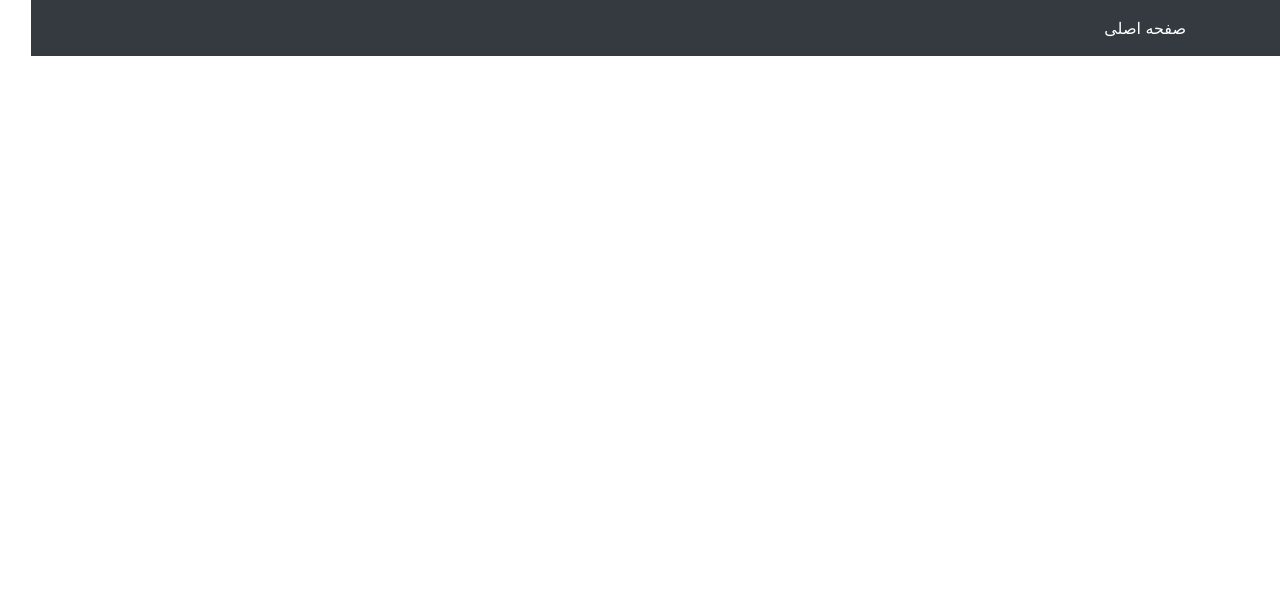
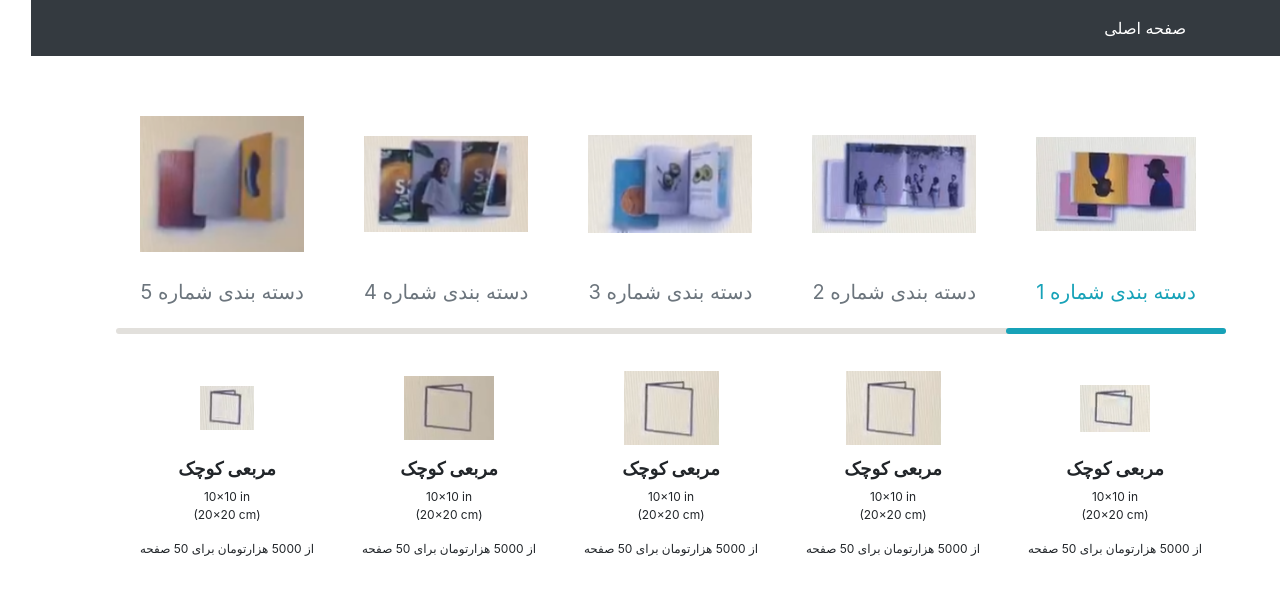
Before and after one commit to akbarSalahshour/bookstore-front-end, a Nuxt app: page / in a window 1280 px wide. Shown: the top 594 px of the page. Built offline with nearby package versions, Linux system fonts and the light colour scheme.

Commit message:
create index page

```diff
--- a/pages/index.vue
+++ b/pages/index.vue
@@ -1,4 +1,170 @@
 <template>
-  <div class="container">
-  </div>
+  <main>
+    <b-container>
+      <div id="animate_line_under" class="col-12 mx-auto my-5 overflow-auto">
+        <b-row class="flex-nowrap">
+          <b-col
+            @click="changeCategory($event, index)"
+            class="animate-item cpo"
+            v-for="index in 5"
+            :key="index"
+          >
+            <b-col class="category-box mx-auto text-center">
+              <img
+                :src="require(`@/assets/img/category${index}.png`)"
+                alt="category.title"
+                ref="categoryImg"
+              />
+              <h3
+                :class="[
+                  'text-center',
+                  'text-nowrap',
+                  'font-20',
+                  'font-400',
+                  'mt-3',
+                  'mb-auto',
+                  categoryIndex == index ? 'text-info' : 'text-muted',
+                ]"
+              >
+                دسته بندی شماره {{ index }}
+              </h3>
+            </b-col>
+          </b-col>
+        </b-row>
+        <b-row class="parent-line position-relative rounded-5 my-4">
+          <div ref="animateLine" class="line bg-info"></div>
+        </b-row>
+        <div v-for="category in 5" :key="category">
+          <b-row v-if="categoryIndex == category">
+            <b-col v-for="index in 5" :key="index" class="text-center">
+              <div class="parent-list-img d-flex">
+                <img
+                  v-b-modal.modal-center
+                  class="m-auto cpo"
+                  @click="selectList(index)"
+                  :src="
+                    require(`@/assets/img/list${
+                      Math.floor(Math.random() * 5) + 1
+                    }.png`)
+                  "
+                  alt=""
+                />
+              </div>
+              <div class="font-12">
+                <h4 class="font-18 font-700 cpo" @click="selectList(index)">
+                  مربعی کوچک
+                </h4>
+                <div class="mb-3" dir="ltr">
+                  <div>10×10 in</div>
+                  <div>(20×20 cm)</div>
+                </div>
+                <div>از 5000 هزارتومان برای 50 صفحه</div>
+              </div>
+            </b-col>
+          </b-row>
+        </div>
+      </div>
+    </b-container>
+    <template>
+      <div>
+        <b-modal id="modal-center" centered @ok="createProject($event)">
+          <b-form-group
+            label="نام پروژه"
+            label-for="project_name_input"
+            :class="errorProjectName ? 'text-danger' : ''"
+          >
+            <b-form-input
+              id="project_name_input"
+              v-model="projectName"
+              :class="errorProjectName ? 'border-danger' : ''"
+              placeholder="نام پروژه را وارد نمایید..."
+            ></b-form-input>
+          </b-form-group>
+          <template #modal-footer="{ ok, cancel }">
+            <b-button size="md" variant="success" class="px-5" @click="ok()">
+              ایجاد
+            </b-button>
+            <b-button size="md" variant="danger" @click="cancel()">
+              انصراف
+            </b-button>
+          </template>
+        </b-modal>
+      </div>
+    </template>
+  </main>
 </template>
+
+<script>
+import { mapGetters } from "vuex";
+export default {
+  data() {
+    return {
+      categoryIndex: -1,
+      projectId: null,
+      projectName: "",
+      errorProjectName: false,
+    };
+  },
+  methods: {
+    changeCategory(evt, index) {
+      const tab = evt.target.closest(".animate-item");
+      const line = this.$refs["animateLine"];
+      line.style.left = tab.offsetLeft + "px";
+      line.style.width = tab.clientWidth + "px";
+      this.categoryIndex = index;
+    },
+    getImage(path) {
+      return require(path);
+    },
+    selectList(id) {},
+    createProject(evt) {
+      if (this.projectName == "") this.errorProjectName = true;
+      else this.$router.push('/project')
+      evt.preventDefault();
+    },
+  },
+  mounted() {
+    this.$refs["categoryImg"][0].click();
+    this.projectId = localStorage.getItem("BookstoreProjectId");
+  },
+  computed: {
+    ...mapGetters("category", {
+      categories: "getCategories",
+    }),
+  },
+};
+</script>
+<style lang="scss">
+@import "@/assets/scss/variable.scss";
+#animate_line_under {
+  $border: 6px;
+  $borderRadius: 5px;
+  .category-box {
+    height: 200px;
+    img {
+      width: 100%;
+      height: 80%;
+      object-fit: contain;
+    }
+  }
+  .parent-line {
+    border-bottom: $border solid $pink;
+    border-radius: $borderRadius;
+    .line {
+      position: absolute;
+      transition: left 0.5s ease-in-out, width 0.5s 0.1s;
+      height: $border;
+      left: 0;
+      border-radius: $borderRadius;
+      width: 100%;
+    }
+  }
+  .parent-list-img {
+    height: 100px;
+    img {
+      max-height: 100%;
+      object-fit: contain;
+    }
+  }
+}
+</style>
--- /dev/null
+++ b/store/category.js
@@ -0,0 +1,6 @@
+export const state = () => ({
+	categories: []
+});
+export const getters = {
+	getCategories: (state) => state.categories
+};
```
